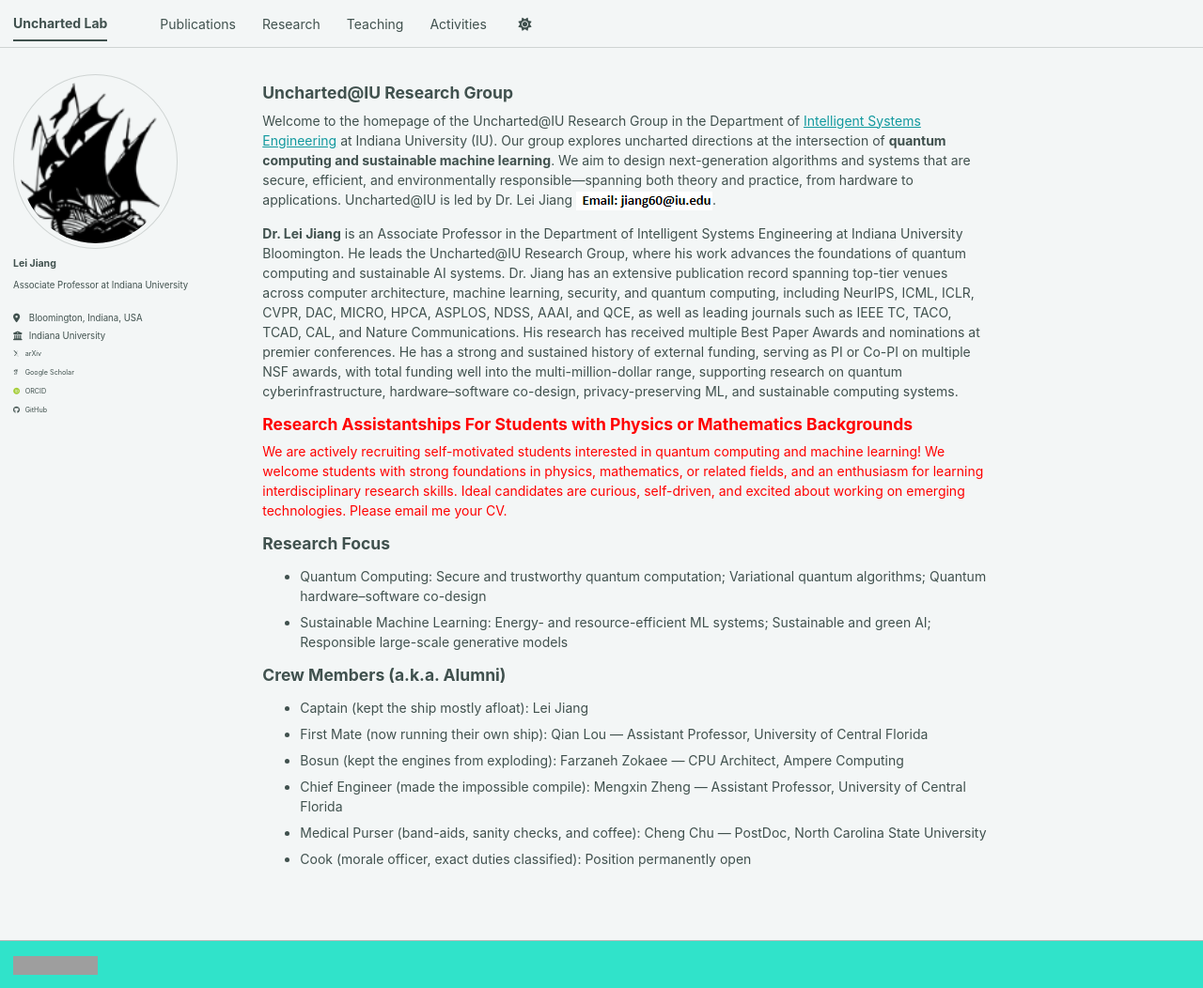
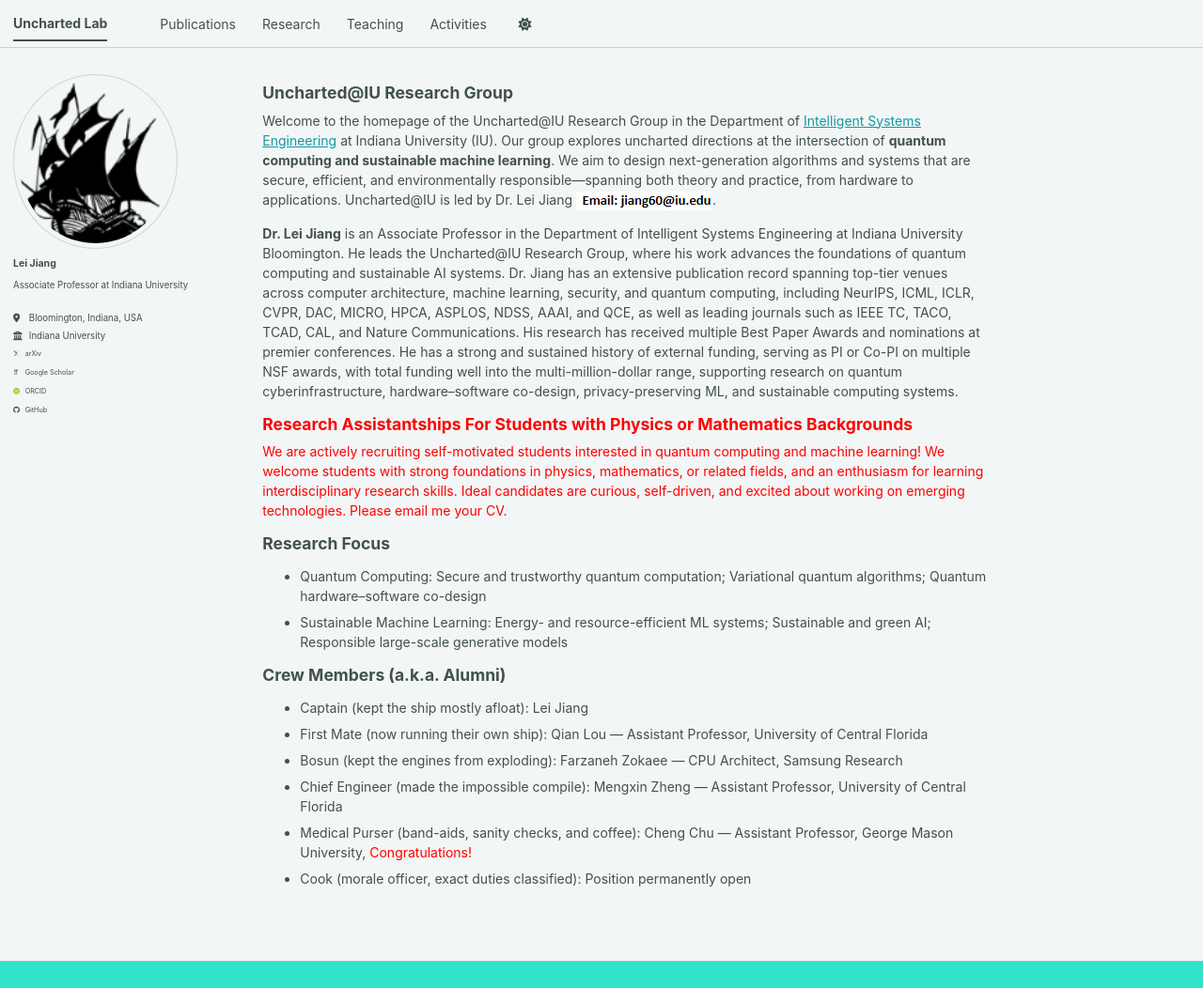
Before and after one commit to UnchartedRLab/UnchartedRLab.github.io, a Jekyll site: the page built from _pages/about.md, in a window 1280 px wide and 1052 px high. Shown: the whole window at 94% size. Built offline with Jekyll 4.4.1, drawn with Linux system fonts in a browser that asks for light colours; some web fonts are replaced; a script bundle is joined from its source files by our own code; library files that are not in the unit come from our copies; grey boxes are pictures that could not be loaded.

Commit message:
updated!

```diff
--- a/_includes/footer.html
+++ b/_includes/footer.html
@@ -1,4 +1,3 @@
 {% include base_path %}
-<a href="https://clustrmaps.com/site/h61l" title="ClustrMaps"><img src="//www.clustrmaps.com/map_v2.png?d=XwoDuk5OcDJ2QuzFFWvbzZj95SHTZdNt-joMTi0YaXQ" /></a>
 {% if site.author.github or site.author.bitbucket or site.atom_feed.hide != true %}
 {% endif %}
--- a/_pages/about.md
+++ b/_pages/about.md
@@ -30,7 +30,7 @@
 ======
 - Captain (kept the ship mostly afloat): Lei Jiang
 - First Mate (now running their own ship): Qian Lou — Assistant Professor, University of Central Florida
-- Bosun (kept the engines from exploding): Farzaneh Zokaee — CPU Architect, Ampere Computing
+- Bosun (kept the engines from exploding): Farzaneh Zokaee — CPU Architect, Samsung Research
 - Chief Engineer (made the impossible compile): Mengxin Zheng — Assistant Professor, University of Central Florida
-- Medical Purser (band-aids, sanity checks, and coffee): Cheng Chu — PostDoc, North Carolina State University
+- Medical Purser (band-aids, sanity checks, and coffee): Cheng Chu — Assistant Professor, George Mason University, <span style="color: red;">Congratulations!</span>
 - Cook (morale officer, exact duties classified): Position permanently open
```
